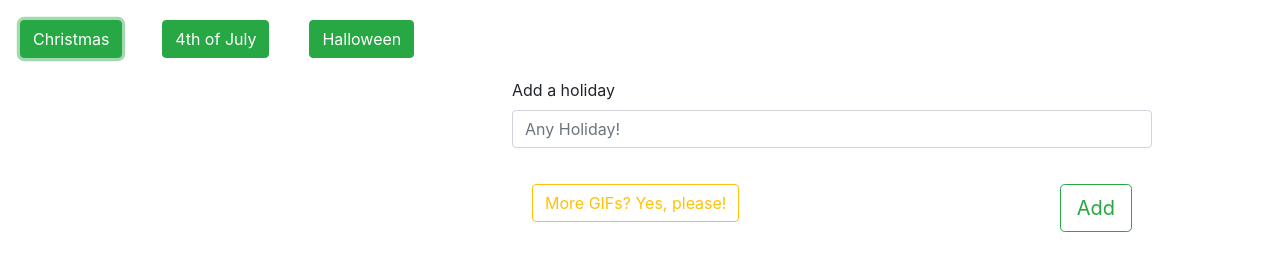
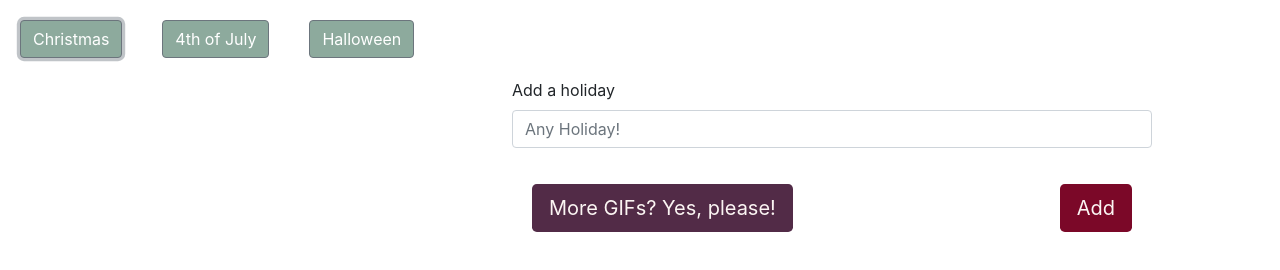
Before and after one commit to moraveca/giphy_app, a plain HTML site: page index.html in a window 1280 px wide. Both pictures are taken after a click on the button "Christmas". Drawn offline with nearby package versions, Linux system fonts and the light colour scheme; no server answers.

Commit message:
hopeful last

```diff
--- a/assets/css/style.css
+++ b/assets/css/style.css
@@ -19,3 +19,17 @@ button {
 #moreGifs {
     width: auto;
 }
+
+#moreGifs {
+    background-color: #522B47;
+    color: #FBF5F3;
+}
+
+.search-term {
+    background-color: #8DAA9D;
+}
+
+#searchAdd {
+    background-color: #7B0828;
+    color: #FBF5F3;
+}
--- a/assets/javascript/app.js
+++ b/assets/javascript/app.js
@@ -32,6 +32,7 @@ $(document).ready(function(){
     $(document).on("click", "#moreGifs", addMoreGifs);
 
 
+
     function createButton() {
 
         var newHoliday = $("#searchTerm").val();
@@ -50,7 +51,7 @@ $(document).ready(function(){
         for(i = 0; i < searchTerms.length; i++) {
             var holidayButton = $("<button>");
 
-            holidayButton.addClass("btn btn-success search-term");
+            holidayButton.addClass("btn btn-secondary search-term");
             holidayButton.attr({
                 type: "button",
                 id: searchTerms[i]
@@ -68,7 +69,7 @@ $(document).ready(function(){
 
         var addMore = $("<button>");
 
-        addMore.addClass("btn btn-outline-warning");
+        addMore.addClass("btn btn-lg");
         addMore.attr({
             type: "button",
             id: "moreGifs"
--- a/index.html
+++ b/index.html
@@ -22,7 +22,7 @@
             <label for="searchTerm">Add a holiday</label>
             <input type="text" class="form-control" id="searchTerm" aria-describedby="holidaySearch" placeholder="Any Holiday!">
         </div>
-        <button type="submit" class="btn btn-outline-success btn-lg" id="searchAdd">Add</button>
+        <button type="submit" class="btn btn-lg" id="searchAdd">Add</button>
     </form>
 </div>
 
```
